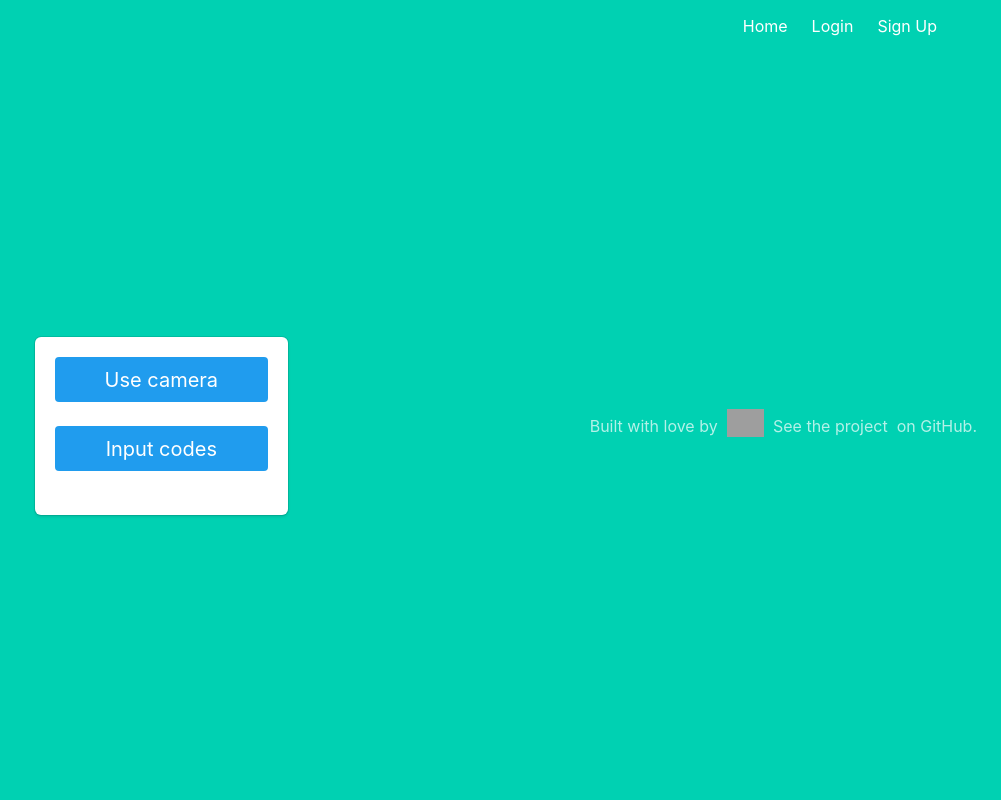
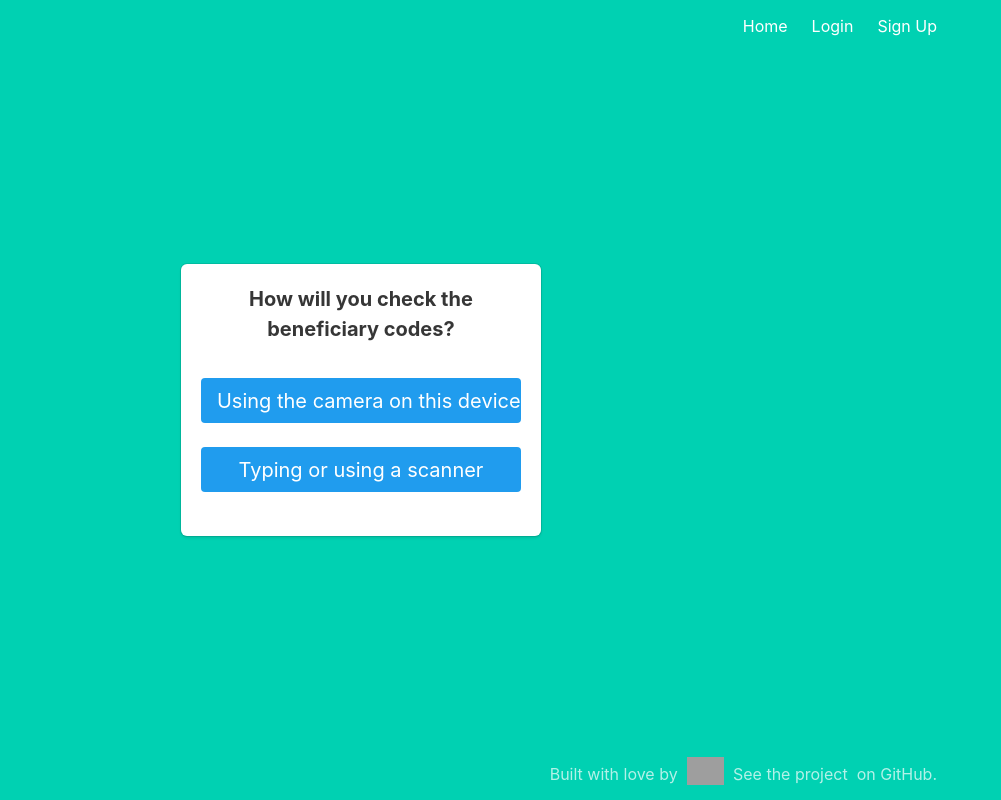
Before and after one commit to rodekruis/relief-app, a Flask app: template templates/choose_input_method.html in a window 1280 px wide. Shown: the whole page, without its empty margins (279-1280 px from the left). Run offline with Flask 3, Linux system fonts and the light colour scheme; the template is opened without the code that fills it, so the values that code supplies are empty; parts of the project's set-up code (start-up, migrations or seed data) failed here and were passed over; grey boxes are pictures that could not be loaded.

Commit message:
rephrase input methods, add supported formats

```diff
--- a/templates/choose_input_method.html
+++ b/templates/choose_input_method.html
@@ -3,15 +3,18 @@
 {% block content %}
 <div class="column is-4 is-offset-4">
   <div class="box">
+      <label class="label is-medium">How will you check the beneficiary codes?</label>
+      <br>
     <form action="/save_input_method" method="POST">
       <div class="control" hidden><input id="method1" class="input" type="text" name="input_method" value="video"></div>
-      <button class="button is-block is-info is-medium is-fullwidth">Use camera</button>
+      <button class="button is-block is-info is-medium is-fullwidth">Using the camera on this device</button>
     </form>
     <br>
    <form action="/save_input_method" method="POST">
       <div class="control" hidden><input id="method2" class="input" type="text" name="input_method" value="text"></div>
-      <button class="button is-block is-info is-medium is-fullwidth">Input codes</button>
+      <button class="button is-block is-info is-medium is-fullwidth">Typing or using a scanner</button>
     </form>
     <br>
+  </div>
 </div>
 {% endblock %}
```
Also changed, not shown: templates/input_video.html (+10 -1 lines).
